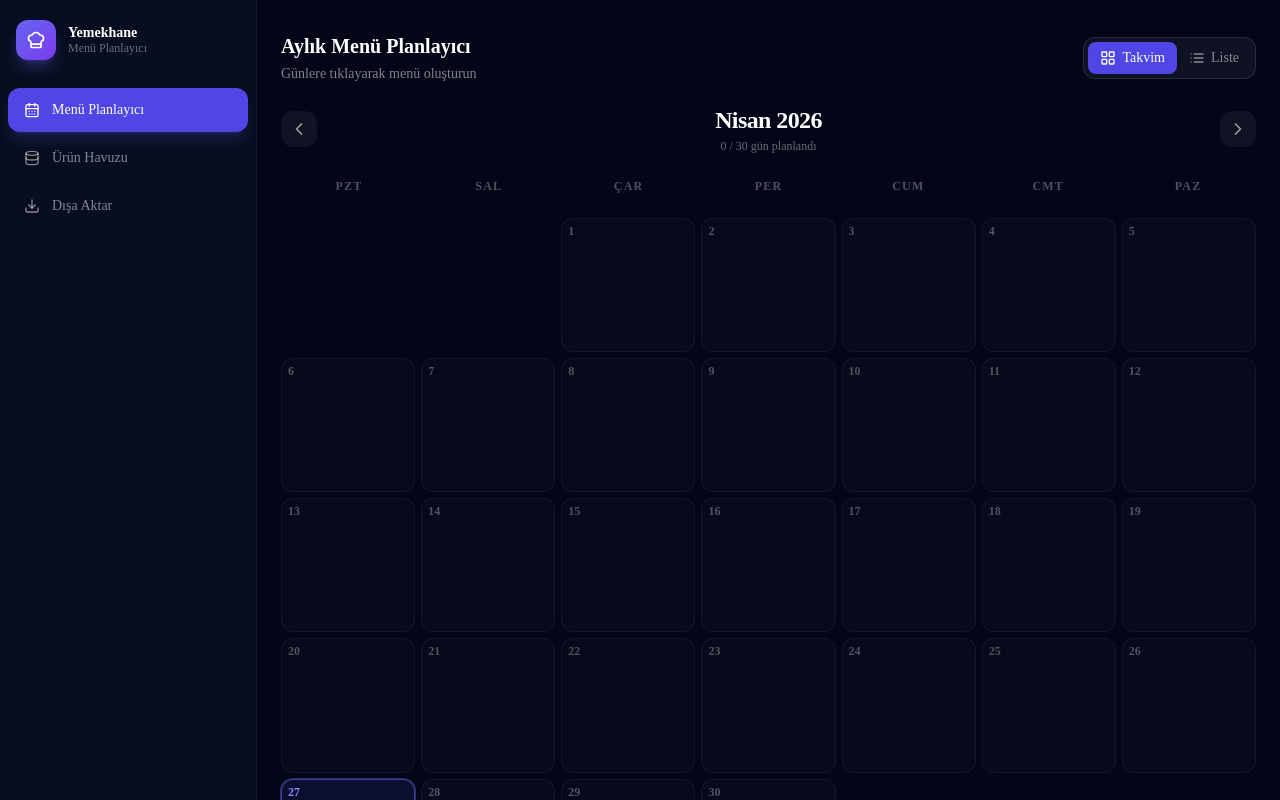
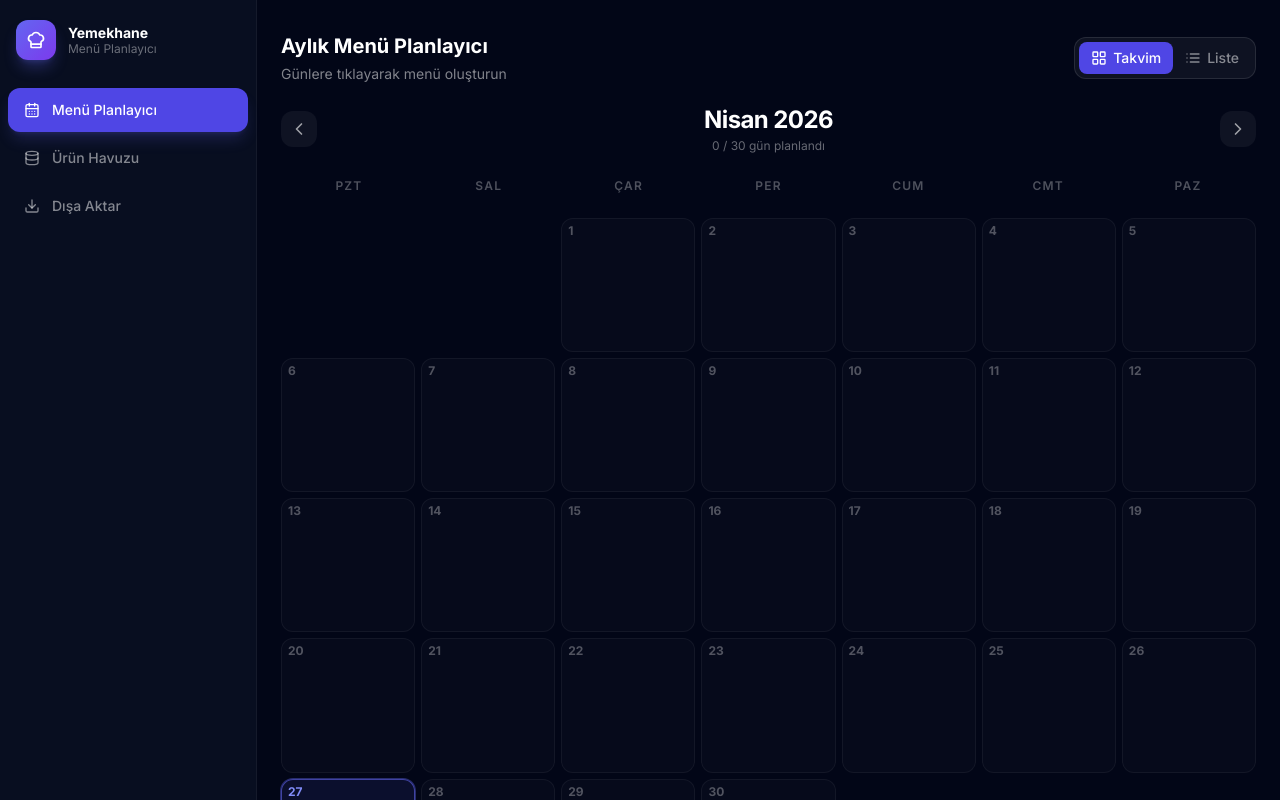
Before and after one commit to ekremunl/Yemek-men-s-, a Next.js app in the folder cafeteria-menu/: page / in a window 1280 px wide. Shown: the top 800 px of the page. Built offline with nearby package versions, Linux system fonts and the light colour scheme.

Commit message:
Replace Geist font with Inter in layout.tsx

```diff
--- a/cafeteria-menu/src/app/layout.tsx
+++ b/cafeteria-menu/src/app/layout.tsx
@@ -1,17 +1,8 @@
-// src/app/layout.tsx
 import type { Metadata } from 'next';
-import { Geist, Geist_Mono } from 'next/font/google';
+import { Inter } from 'next/font/google';
 import './globals.css';
 
-const geistSans = Geist({
-  variable: '--font-geist-sans',
-  subsets: ['latin'],
-});
-
-const geistMono = Geist_Mono({
-  variable: '--font-geist-mono',
-  subsets: ['latin'],
-});
+const inter = Inter({ subsets: ['latin'] });
 
 export const metadata: Metadata = {
   title: 'Yemekhane Menü Planlayıcı',
@@ -25,7 +16,7 @@
 }>) {
   return (
     <html lang="tr">
-      <body className={`${geistSans.variable} ${geistMono.variable} antialiased`}>
+      <body className={`${inter.className} antialiased`}>
         {children}
       </body>
     </html>
```
